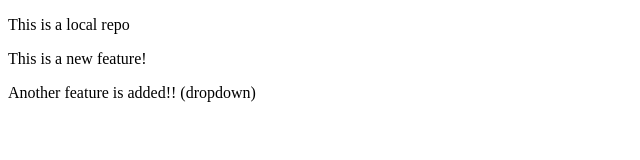
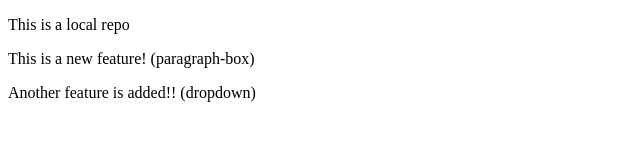
Before and after one commit to manasnarvekardev-commits/local-repo, a plain HTML site: page index.html in a window 1280 px wide. Shown: the whole page, without its empty margins (0-640 px from the left). Drawn offline with Linux system fonts and the light colour scheme.

Commit message:
added a paragraph box

```diff
--- a/index.html
+++ b/index.html
@@ -6,7 +6,7 @@
 </head>
 <body>
     <p>This is a local repo</p>
-<p>This is a new feature!</p>
+<p>This is a new feature! (paragraph-box)</p>
 <p>Another feature is added!! (dropdown)</p>
 </body>
 </html>
```
